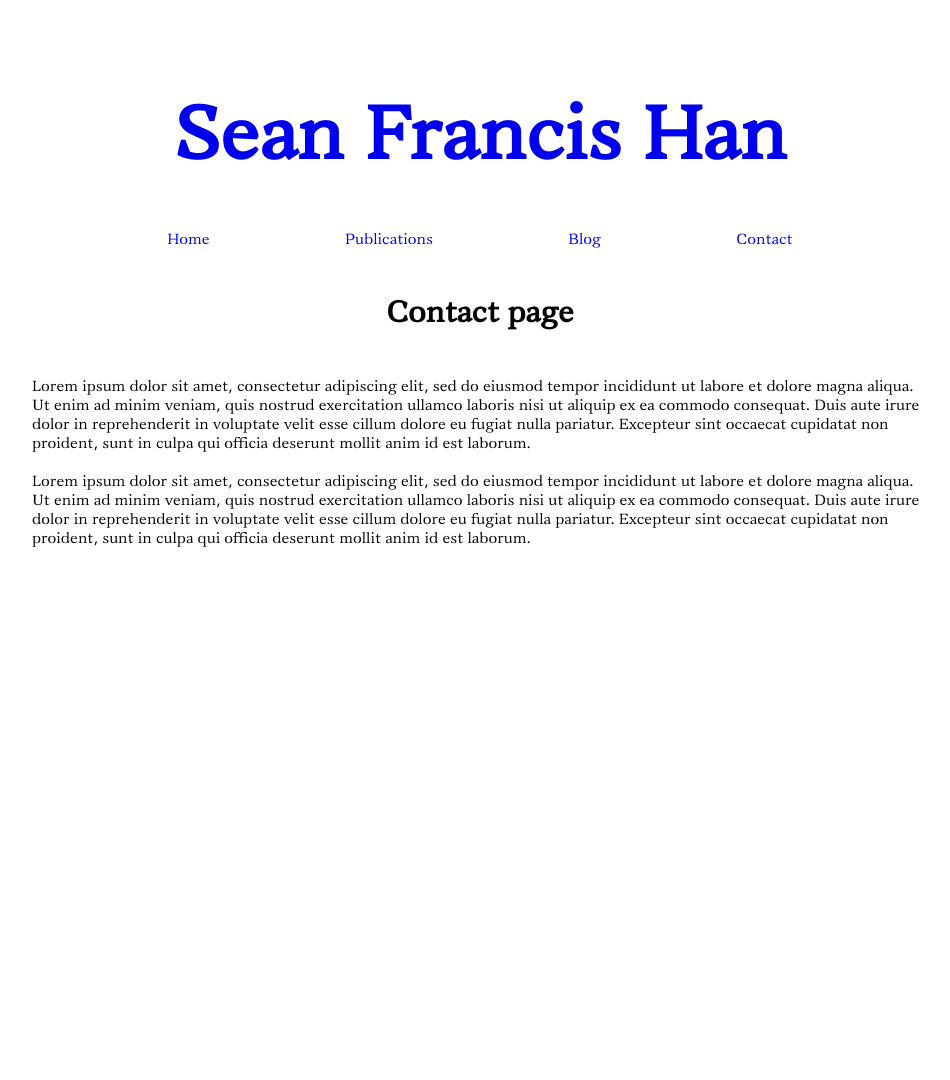
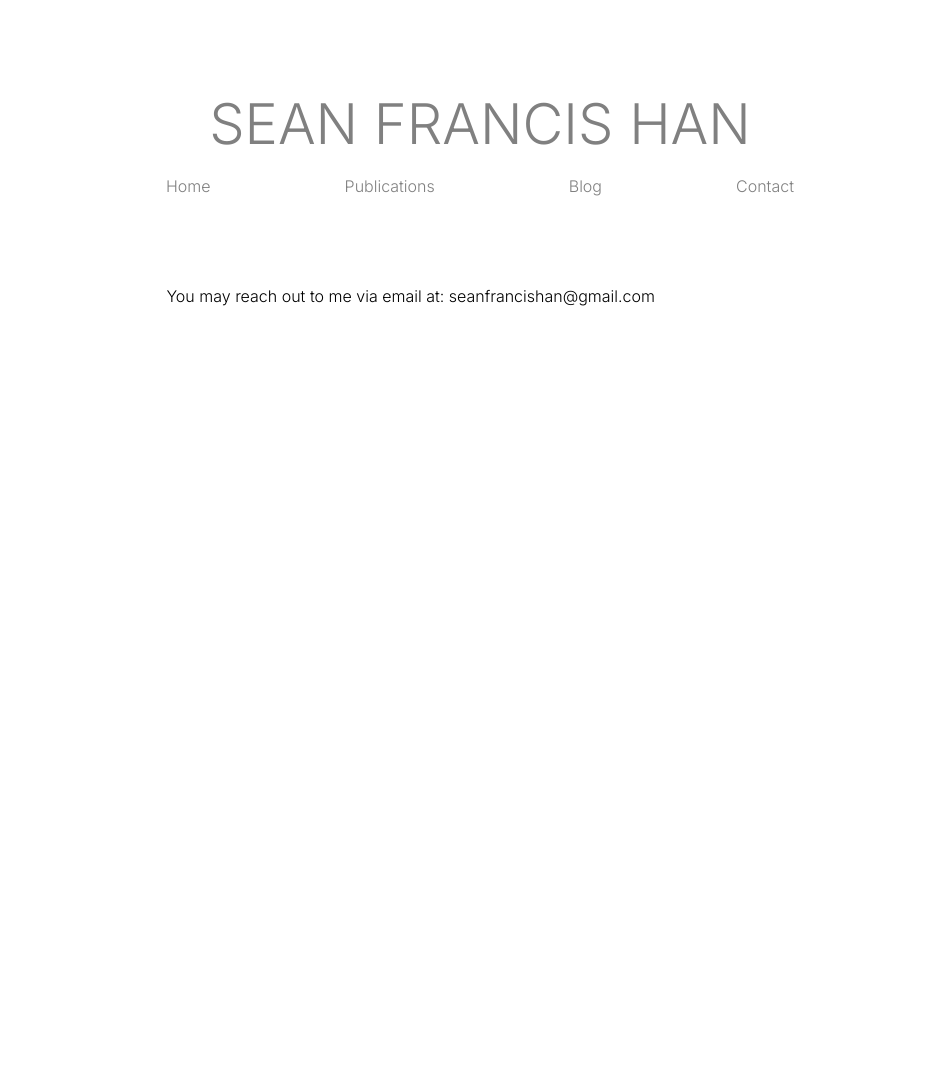
Before and after one commit to Andrew-Tan-Jin-Ming/Andrew-Tan-Jin-Ming.github.io, a Jekyll site: the page built from contact.md, in a window 1280 px wide. Shown: the whole page, without its empty margins (160-1110 px from the left). Built offline with Jekyll 4.4.1, drawn with Linux system fonts in a browser that asks for light colours; before the commit the page ends 900 px from its top, so only the background shows below that.

Commit message:
Sean Han portfolio V2

```diff
--- a/_layouts/default.html
+++ b/_layouts/default.html
@@ -9,19 +9,17 @@ permalink: /:path/
     <meta name="viewport" content="width=device-width, initial-scale=1.0">
     <title>{{ page.title}}</title>
     <link rel="stylesheet" href="/assets/css/styles.css">
+    <link rel="preconnect" href="https://fonts.googleapis.com">
+    <link rel="preconnect" href="https://fonts.gstatic.com" crossorigin>
+    <link href="https://fonts.googleapis.com/css2?family=Inter:ital,opsz,wght@0,14..32,100..900;1,14..32,100..900&display=swap" rel="stylesheet">
     {% feed_meta %}
     {% seo %}
   </head>
   <body>
     <div id="content">
-      <h1 id="siteHeader"> <a href="/">Sean Francis Han</a> </h1>
+      <h1 id="siteHeader"> <a href="/">SEAN FRANCIS HAN</a> </h1>
       {% include navigation.html %}
       {{ content }}
-
-      <!-- <div id="footer">
-        Footer
-      </div> -->
-
     </div>
   </body>
 </html>
--- a/_sass/main.scss
+++ b/_sass/main.scss
@@ -1,6 +1,10 @@
-@font-face {
-  font-family: "Vanio";
-  src: url("../fonts/Vanio/VanioTrial-Regular.ttf");
+// @font-face {
+//   font-family: "Vanio";
+//   src: url("../fonts/Vanio/VanioTrial-Regular.ttf");
+// }
+@keyframes fadeIn {
+  0% { opacity: 0; }
+  100% { opacity: 1; }
 }
 
 *{
@@ -17,38 +21,66 @@ ul, ol{
   list-style: none;
 }
 
-body{
-  font-family: "Vanio";
+p{
+  width: 70%;
+  font-weight: 300;
+  animation: fadeIn 2s;
 }
 
-#siteNav{
-  width: 100%;
-  display: flex;
-  justify-content: space-evenly;
-}
-
-
-#siteHeader{
-  font-size: 5em;
-  margin-bottom: 10vh;
+body{
+  font-family: "Inter";
+  background-color: white;
 }
 
 #content{
   width: 70vw;
+  height: 110vh;
   margin: 10vh auto 0 auto;
 
   display: flex;
   flex-direction: column;
   align-items: center;
-
 }
 
 #content > *{
   margin-bottom: 5vh;
 }
 
+#siteHeader{
+  font-size: 3.5em;
+  font-weight: 300;
+  margin-bottom: 2vh;
+}
+
+#siteHeader > a{
+  color: grey;
+  transition: all 0.2s ease-in-out;
+}
+
+#siteHeader > a:hover{
+  color: black;
+}
+
+#siteNav{
+  margin-bottom: 10vh;
+  width: 100%;
+  display: flex;
+  justify-content: space-evenly;
+}
+
+#siteNav > a{
+  color: grey;
+  font-weight: 300;
+  transition: all 0.2s ease-in-out;
+}
+
+#siteNav > a:hover{
+  color: black;
+}
+
 #homePageSplashImg{
-  width: 20vw;
+  min-width: 20vw;
+  margin-bottom: 10vh;
 }
 
 .blogPostsList{
--- a/blog.html
+++ b/blog.html
@@ -1,7 +1,6 @@
 ---
 title: Blog | Sean Francis Han
 ---
-<h1>Latest Posts</h1>
 
 <ul>
   {% for post in site.posts %}
--- a/contact.md
+++ b/contact.md
@@ -2,8 +2,5 @@
 layout: default
 title: Contact | Sean Francis Han
 ---
-# Contact page
 
-Lorem ipsum dolor sit amet, consectetur adipiscing elit, sed do eiusmod tempor incididunt ut labore et dolore magna aliqua. Ut enim ad minim veniam, quis nostrud exercitation ullamco laboris nisi ut aliquip ex ea commodo consequat. Duis aute irure dolor in reprehenderit in voluptate velit esse cillum dolore eu fugiat nulla pariatur. Excepteur sint occaecat cupidatat non proident, sunt in culpa qui officia deserunt mollit anim id est laborum.
-<br/>
-Lorem ipsum dolor sit amet, consectetur adipiscing elit, sed do eiusmod tempor incididunt ut labore et dolore magna aliqua. Ut enim ad minim veniam, quis nostrud exercitation ullamco laboris nisi ut aliquip ex ea commodo consequat. Duis aute irure dolor in reprehenderit in voluptate velit esse cillum dolore eu fugiat nulla pariatur. Excepteur sint occaecat cupidatat non proident, sunt in culpa qui officia deserunt mollit anim id est laborum.
+You may reach out to me via email at: seanfrancishan@gmail.com
--- a/publications.html
+++ b/publications.html
@@ -1,7 +1,6 @@
 ---
 title: Publications | Sean Francis Han
 ---
-<h1>Publications</h1>
 
 <ul>
   {% for pub in site.publications %}
```
Also changed, not shown: _layouts/author.html (deleted, +0 -15 lines), 9 other files.
